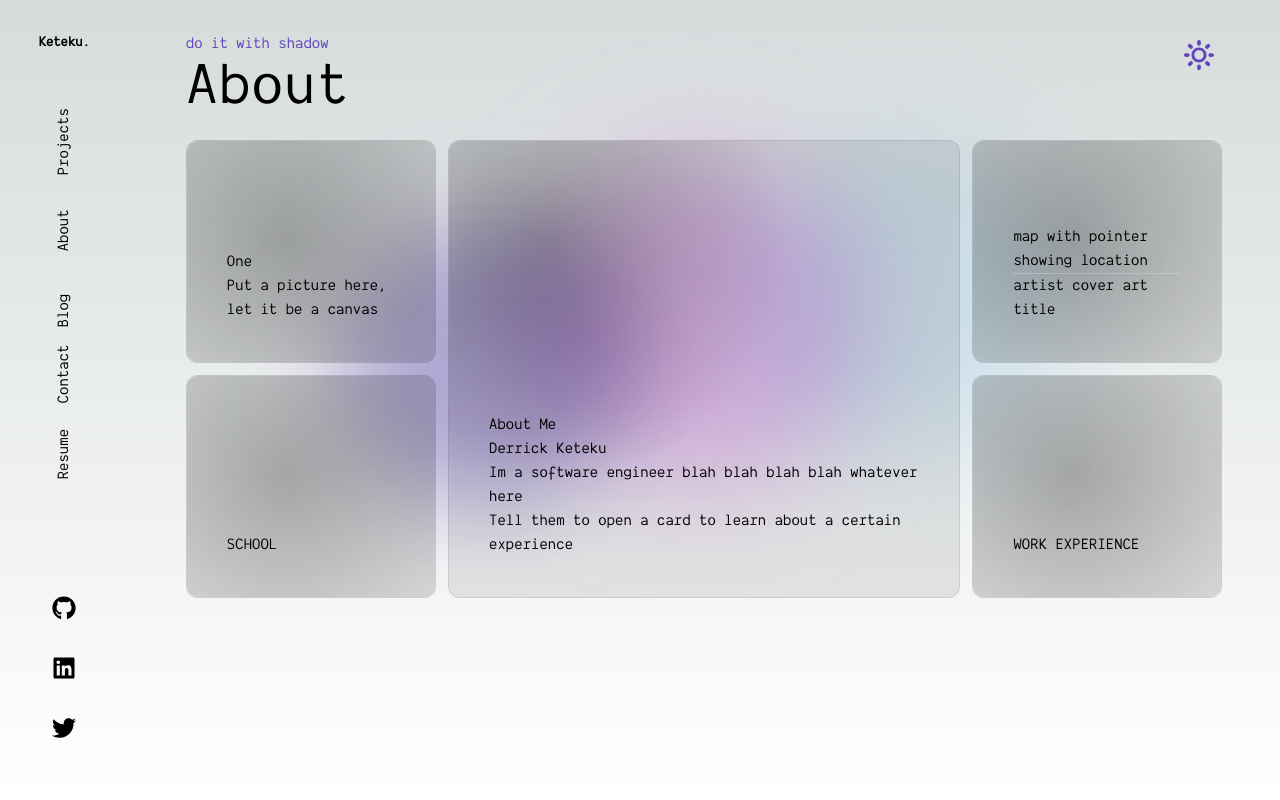
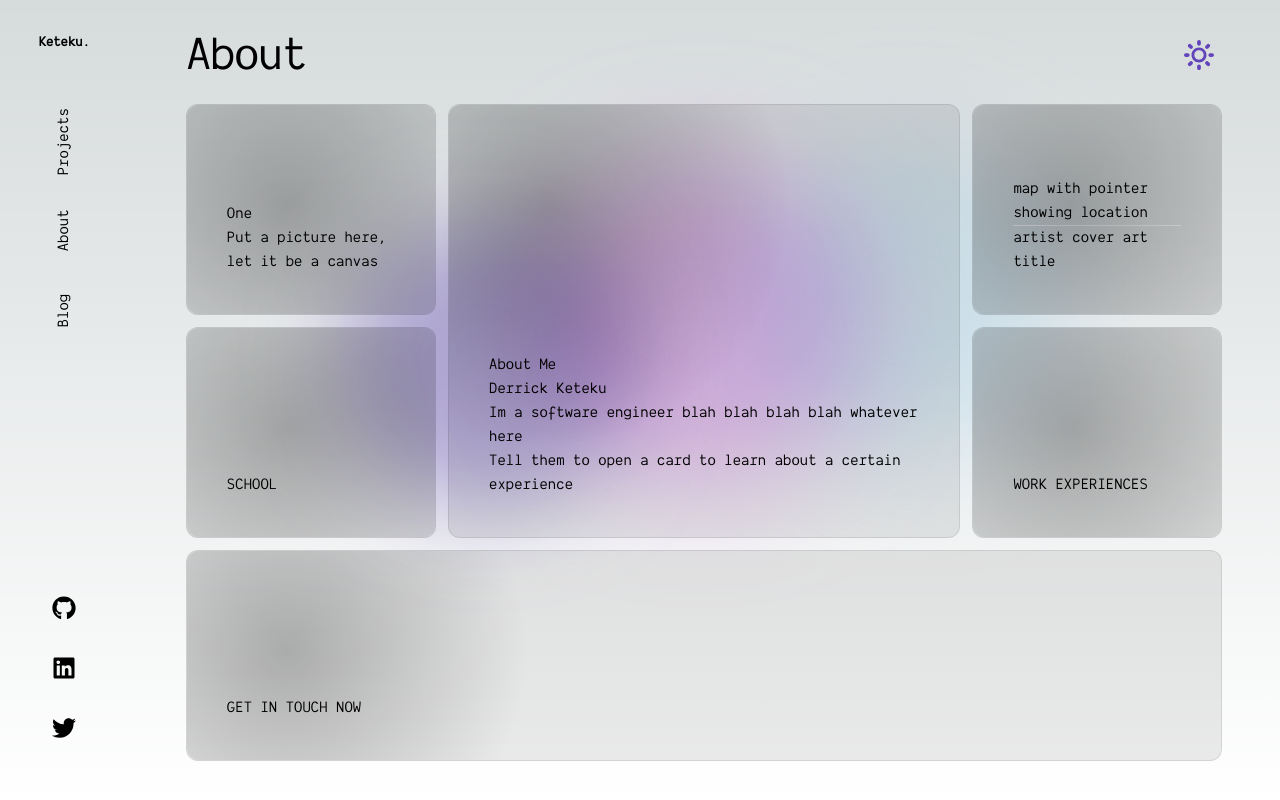
Before and after one commit to Derks14/keteku, a Next.js app: page /about in a window 1280 px wide. Built offline with nearby package versions, Linux system fonts and the light colour scheme.

Commit message:
touchups

```diff
--- a/src/app/(front)/about/page.tsx
+++ b/src/app/(front)/about/page.tsx
@@ -30,7 +30,10 @@ export default function About() {
         </Card>
 
         <Card>SCHOOL </Card>
-        <Card>WORK EXPERIENCE</Card>
+        <Card>WORK EXPERIENCES</Card>
+        <Card className="col-span-full">
+          GET IN TOUCH NOW
+        </Card>
       </Wrapper>
     </>
   );
--- a/src/app/(front)/blog/page.tsx
+++ b/src/app/(front)/blog/page.tsx
@@ -1,5 +1,13 @@
+import Wrapper from "@/components/ui/wrapper";
+import Card from "@/components/ui/card";
+
 export default function Blog() {
   return (
-    <div> This is the blog page </div>
+    <Wrapper page="Blog" row_cols_class="md:grid-cols-4 md:grid-rows-3">
+      <Card>
+        <div>the need for a blog</div>
+        <div>MY FIRST EVER BLOG</div>
+      </Card>
+    </Wrapper>
   )
 }
--- a/src/app/(front)/home/page.tsx
+++ b/src/app/(front)/home/page.tsx
@@ -49,8 +49,8 @@ const Home = () => {
           <div>BENTSURVUCE WHATEVER</div>
         </Card>
         <Card className="">
-          <div>Certificates</div>
-          <div>AWS SOLUTIONS ARCHITECT </div>
+          <div>Certificate</div>
+          <div>AWS CLOUD PRACTITIONER </div>
         </Card>
         <Card className="">
           <div>article</div>
--- /dev/null
+++ b/src/app/(front)/resume/page.tsx
@@ -0,0 +1,18 @@
+import Wrapper from "@/components/ui/wrapper";
+import Card from "@/components/ui/card";
+
+const Resume = () => {
+  return (
+    <>
+      <Wrapper page="Projects" row_cols_class="">
+        <Card>
+          <div> take inspiration from salonijoshi.net/resume</div>
+          <div>DOWNLOAD RESUME HERE</div>
+        </Card>
+      </Wrapper>
+    </>
+  );
+
+}
+
+export default Resume
--- a/src/components/sections/nav.tsx
+++ b/src/components/sections/nav.tsx
@@ -16,11 +16,11 @@ const Nav = () => {
       label: "Blog",
       path: "/blog",
     },
-    {
-      label: "Contact",
-      path: "/contact",
-    },
-    { label: "Resume", path: "/resume" },
+    // {
+    //   label: "Contact",
+    //   path: "/contact",
+    // },
+    // { label: "Resume", path: "/resume" },
   ];
   return (
     <>
--- a/src/components/sections/top-nav.tsx
+++ b/src/components/sections/top-nav.tsx
@@ -11,8 +11,8 @@ const topNav = ({ title }: TopNavProps) => {
       {/*desktop*/}
       <div className="hidden justify-between pb-6 sm:flex ">
         <div>
-          <span className="text-primary">do it with shadow</span>
-          <h1 className="text-6xl ">{title}</h1>
+          {/*<span className="text-primary">do it with shadow</span>*/}
+          <h1 className="text-5xl tracking-tighter">{title}</h1>
         </div>
         <div>
           <button className="p-2 text-3xl text-primary hover:rounded-lg hover:bg-accent">
```
